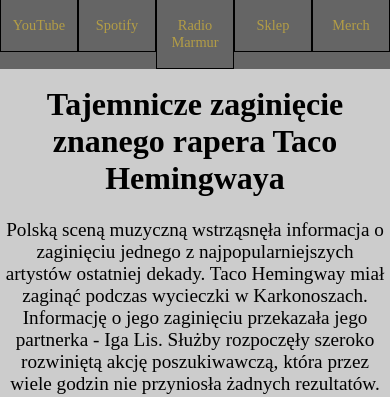
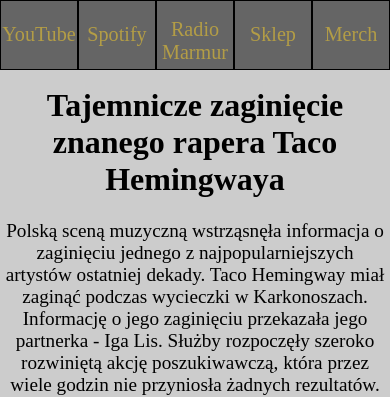
Before and after one commit to FFilipczakk/informacje, a plain HTML site: page index.html in a window 390 px wide. Shown: the top 397 px of the page. Drawn offline with Linux system fonts and the light colour scheme.

Commit message:
Add files via upload

```diff
--- a/index.html
+++ b/index.html
@@ -74,8 +74,9 @@
             margin-top: 3%;
             margin-bottom: 3%;
             }
-            #menu a{
-                font-size: 50%;
+            #menu div{
+                font-size: 70%;
+                height: 70px;
             }
             #art a{
                 font-size: 80%;
@@ -91,15 +92,15 @@
 <body>
     <section id="menu" style="width: 100%; margin-bottom: 2vh; background-color: #656565; font-size: 180%;">
         <a style="color: #b39d46; text-decoration: none; font-family: serif;" href="https://www.youtube.com/@TacoHemingwayOfficial/featured">
-            <div style="border-top: 0px;">YouTube</div></a>
+            <div style="padding-top: 22px;">YouTube</div></a>
         <a style="color: #b39d46; text-decoration: none; font-family: serif;" href="https://open.spotify.com/artist/7CJgLPEqiIRuneZSolpawQ">
-            <div style="border-top: 0px;">Spotify</div></a>
+            <div style="padding-top: 22px">Spotify</div></a>
         <a style="color: #b39d46; text-decoration: none; font-family: serif;" href="https://radiomarmur.pl/">
-            <div style="border-top: 0px;">Radio Marmur</div></a>
+            <div>Radio Marmur</div></a>
         <a style="color: #b39d46; text-decoration: none; font-family: serif;" href="https://tacohemingway.store/">
-            <div style="border-top: 0px;">Sklep</div></a>
+            <div style="padding-top: 22px">Sklep</div></a>
         <a style="color: #b39d46; text-decoration: none; font-family: serif;" href="https://tacohemingway.store/collections/merch">
-            <div style="border-top: 0px;">Merch</div></a>
+            <div style="padding-top: 22px">Merch</div></a>
     </section>
 
     <header>
```
